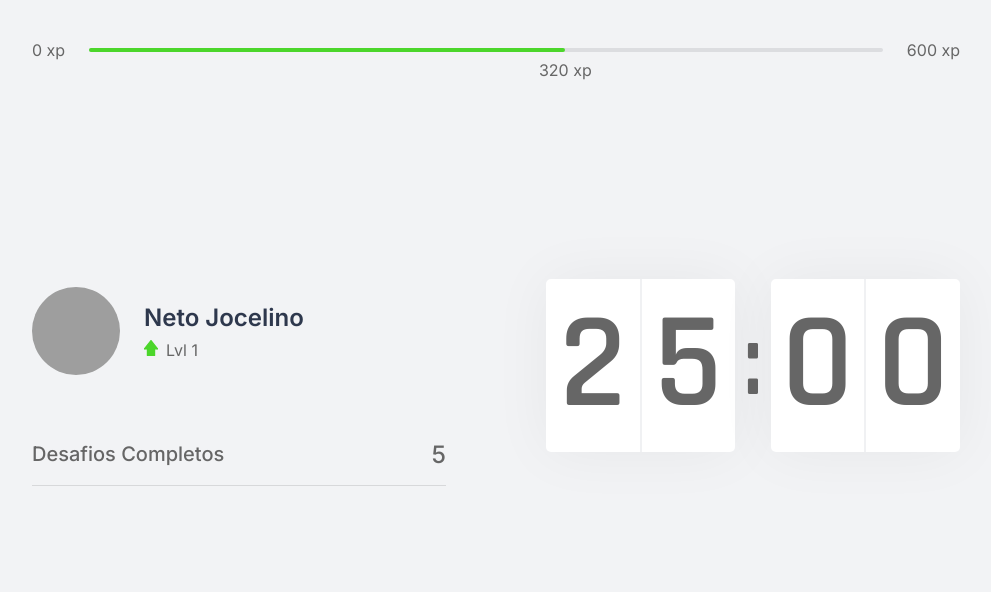
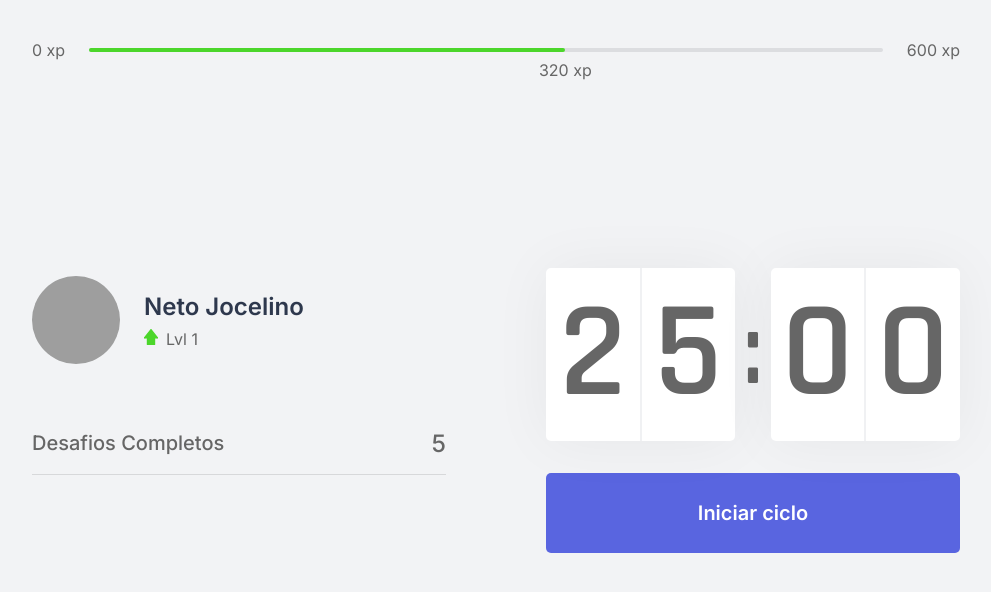
Before and after one commit to netojocelino/nlw-reactjs-routine, a Next.js app: page / in a window 1280 px wide. Shown: the top 592 px of the page, without its empty margins (144-1135 px from the left). Built offline with nearby package versions, Linux system fonts and the light colour scheme; grey boxes are pictures that could not be loaded.

Commit message:
feat: Button Countdown implemented
 - Time counter with basic handler

```diff
--- a/src/components/Countdown.tsx
+++ b/src/components/Countdown.tsx
@@ -1,17 +1,41 @@
+import { useState } from 'react';
+
 import styles from '../styles/components/Countdown.module.css';
 
 export function Countdown () {
+    const [time, setTime] = useState((25 * 60));
+
+    const minutes = Math.floor(time/60);
+    const seconds = Math.floor(time%60)
+
+    const [minuteLeft, minuteRight] = String(minutes)
+        .padStart(2, '0')
+        .split('');
+
+    const [secondLeft, secondRight] = String(seconds)
+        .padStart(2, '0')
+        .split('');
+
     return (
-        <div className={styles.countdownContainer}>
-            <div>
-                <span>2</span>
-                <span>5</span>
+        <div>
+            <div className={styles.countdownContainer}>
+                <div>
+                    <span>{ minuteLeft }</span>
+                    <span>{ minuteRight }</span>
+                </div>
+                <span>:</span>
+                <div>
+                    <span>{ secondLeft }</span>
+                    <span>{ secondRight }</span>
+                </div>
             </div>
-            <span>:</span>
-            <div>
-                <span>0</span>
-                <span>0</span>
-            </div>
+
+            <button
+                type="button"
+                className={styles.countdownButton}
+            >
+                Iniciar ciclo
+            </button>
         </div>
     )
 }
--- a/src/styles/components/Countdown.module.css
+++ b/src/styles/components/Countdown.module.css
@@ -35,3 +35,30 @@
     font-size: 6.25rem;
     margin: 0 0.5rem;
 }
+
+
+.countdownButton {
+    width: 100%;
+    height: 5rem;
+
+    margin-top: 2rem;
+
+    display: flex;
+    align-items: center;
+    justify-content: center;
+
+    border: 0;
+    border-radius: 5px;
+
+    background-color: var(--blue);
+    color: var(--white);
+
+    font-size: 1.25rem;
+    font-weight: 600;
+
+    transition: background-color 0.2s;;
+}
+
+.countdownButton:hover {
+    background-color: var(--blue-dark);
+}
```
